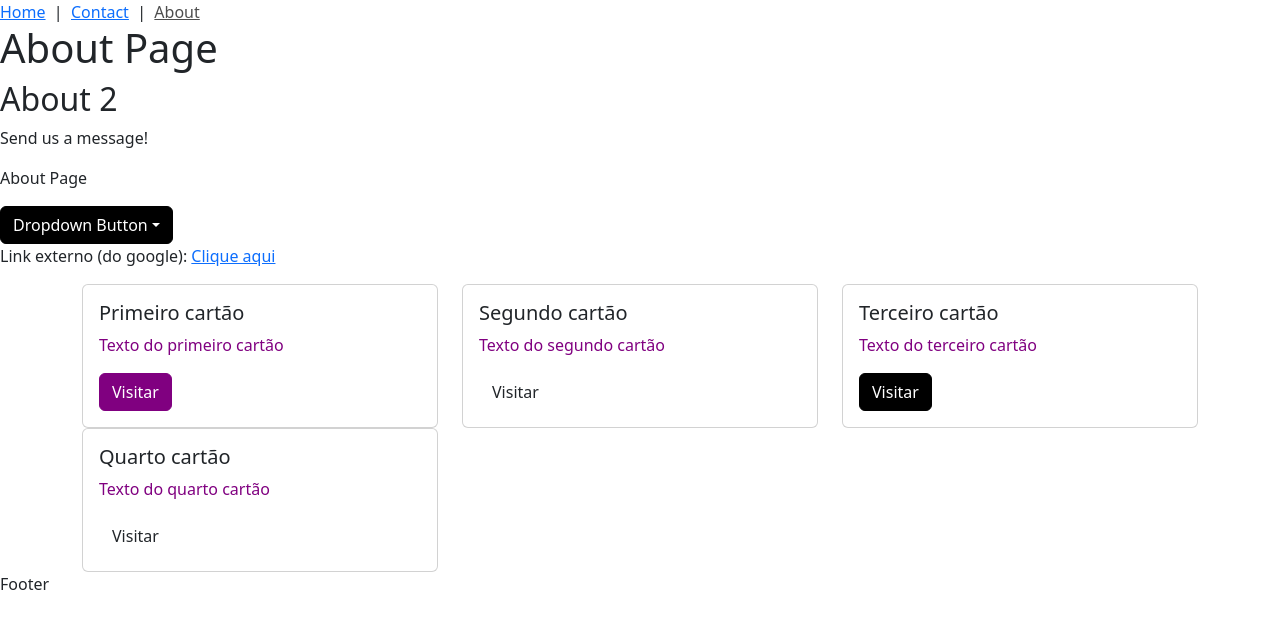
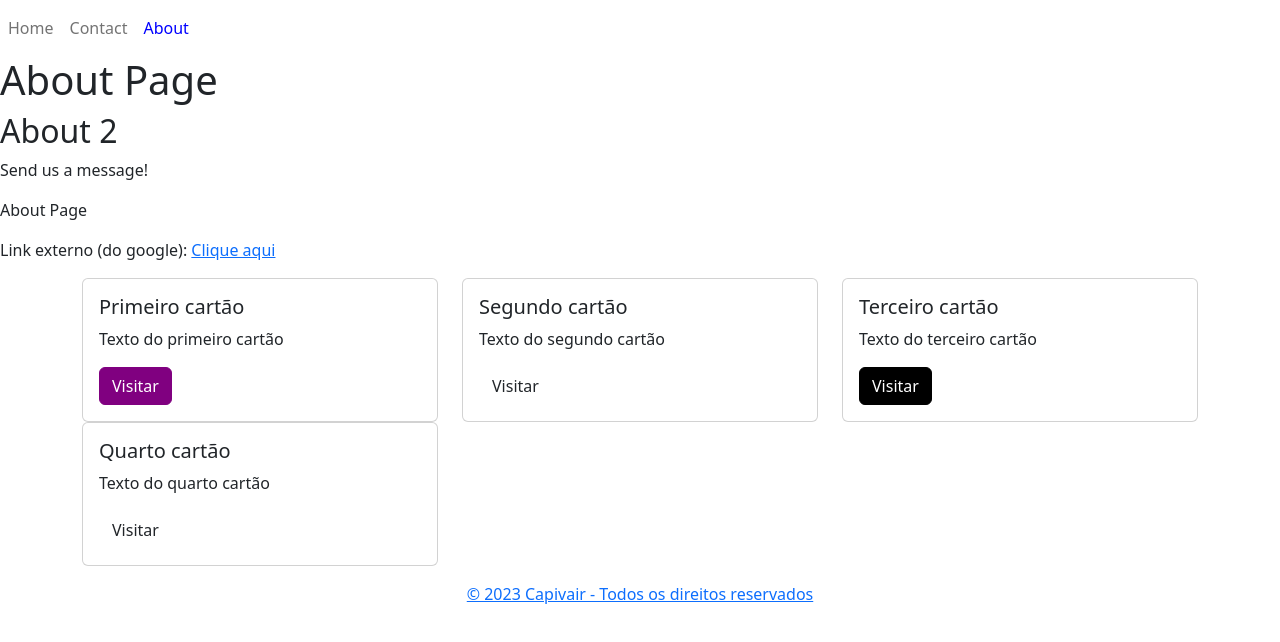
Before and after one commit to brazadrian/gatsby-app, a Gatsby site: page /about in a window 1280 px wide. Built offline with nearby package versions, Linux system fonts and the light colour scheme; Gatsby itself is replaced by a stand-in of ours.

Commit message:
consumindo api via graphql e reajustando footer

```diff
--- a/gatsby-config.js
+++ b/gatsby-config.js
@@ -1,18 +1,13 @@
-/**
- * Configure your Gatsby site with this file.
- *
- * See: https://www.gatsbyjs.com/docs/reference/config-files/gatsby-config/
- */
-
 /**
  * @type {import('gatsby').GatsbyConfig}
  */
 module.exports = {
   siteMetadata: {
-    title: `Gatsby Default Starter`,
-    description: `Kick off your next, great Gatsby project with this default starter. This barebones starter ships with the main Gatsby configuration files you might need.`,
-    author: `@gatsbyjs`,
-    siteUrl: `https://gatsbystarterdefaultsource.gatsbyjs.io/`,
+    author: `@capivair`,
+    title: `Capivair`,
+    description: `Lorem ipsum dolor sit amet, consectetur adipiscing elit. Donec auctor, nisl nec ultricies ultricies, nunc nisl ultricies nunc, quis ultricies nisl nisl nec nisl.`,
+    siteUrl: `https://capivair.netlify.app/`,
+    copyright: `© 2023 Capivair - Todos os direitos reservados`,
   },
   plugins: [
     `gatsby-plugin-sass`,
--- a/src/components/basicExample/index.jsx
+++ /dev/null
@@ -1,20 +0,0 @@
-import React from 'react';
-import {Dropdown} from 'react-bootstrap';
-
-function BasicExample() {
-  return (
-    <Dropdown>
-      <Dropdown.Toggle variant="success" id="dropdown-basic">
-        Dropdown Button
-      </Dropdown.Toggle>
-
-      <Dropdown.Menu>
-        <Dropdown.Item href="#/action-1">Action</Dropdown.Item>
-        <Dropdown.Item href="#/action-2">Another action</Dropdown.Item>
-        <Dropdown.Item href="#/action-3">Something else</Dropdown.Item>
-      </Dropdown.Menu>
-    </Dropdown>
-  );
-}
-
-export default BasicExample;
--- a/src/components/cardV2/index.jsx
+++ b/src/components/cardV2/index.jsx
@@ -5,8 +5,8 @@ const CardV2 = (props) => {
         <div className="card" >
             <div className="card-body">
                 <h5 className="card-title">{props.titleCard}</h5>
-                <p className="card-text text-gatsby">{props.textCard}</p>
-                <a href="#" className={`btn btn-${props.colorButton}`}>Visitar</a>
+                <p className="card-text">{props.textCard}</p>
+                <a href="/#" className={`btn btn-${props.colorButton}`}>Visitar</a>
             </div>
         </div>
     )
--- /dev/null
+++ b/src/components/footer/index.jsx
@@ -0,0 +1,34 @@
+import React from "react"
+import { useStaticQuery, graphql } from "gatsby"
+/* import * as Styled from "./styled" */
+
+const Footer = () => {
+    const data = useStaticQuery(graphql`
+    {
+        site {
+            siteMetadata {
+              copyright
+              description
+              siteUrl
+              title
+            }
+        }
+    }
+    `)
+
+    return (
+        <div>
+            <footer className="bg-light text-center text-lg-start">
+                <div className="text-center p-3">
+                    <p>
+                        <a href={data.site.siteMetadata.siteUrl} rel="noopener">
+                            {data.site.siteMetadata.copyright}
+                        </a>
+                    </p>
+                </div>
+            </footer >
+        </div >
+    )
+}
+
+export default Footer
--- a/src/components/layout/index.jsx
+++ b/src/components/layout/index.jsx
@@ -2,7 +2,7 @@ import React from "react"
 import PropTypes from "prop-types"
 
 import Menu from "../menu"
-
+import Footer from "../footer"
 
 import "./layout.scss"
 
@@ -10,11 +10,11 @@ const Layout = ({ children }) => {
   return (
     <>
       <main>
-          <Menu />
+        <Menu />
         {children}
 
-        </main>
-      Footer
+      </main>
+      <Footer />
     </>
   )
 }
--- a/src/components/menu/index.jsx
+++ b/src/components/menu/index.jsx
@@ -3,12 +3,18 @@ import { Link } from "gatsby"
 
 const Menu = () => {
     return (
-        <nav>
-            <Link to="/" activeStyle={{ color: "#4D4D4D" }} activeClassName="active">Home</Link>
-            &nbsp; | &nbsp;
-            <Link to="/contact" activeStyle={{ color: "#4D4D4D" }} activeClassName="active">Contact</Link>
-            &nbsp; | &nbsp;
-            <Link to="/about" activeStyle={{ color: "#4D4D4D" }} activeClassName="active">About</Link>
+        <nav className="navbar navbar-expand-lg navbar-light bg-light">
+            <ul className="navbar-nav mr-auto">
+                <li className="nav-item">
+                    <Link to="/" activeStyle={{ color: "blue" }} className="nav-link" activeClassName="active">Home</Link>
+                </li>
+                <li className="nav-item">
+                    <Link to="/contact" activeStyle={{ color: "blue" }} className="nav-link" activeClassName="active">Contact</Link>
+                </li>
+                <li className="nav-item">
+                    <Link to="/about" activeStyle={{ color: "blue" }} className="nav-link" activeClassName="active">About</Link>
+                </li>
+            </ul>
         </nav>
     )
 }
--- a/src/pages/about.jsx
+++ b/src/pages/about.jsx
@@ -2,7 +2,6 @@ import React from "react"
 import Layout from "../components/layout"
 
 import CardV2 from "../components/cardV2"
-import BasicExample from "../components/basicExample"
 
 const About = () => {
     var text = "About Page"
@@ -13,7 +12,6 @@ const About = () => {
             <h2>About 2</h2>
             <p>Send us a message!</p>
             <p>{text}</p>
-            <BasicExample />
 
             <p>
                 Link externo (do google): <a href="https://www.google.com/" blank>Clique aqui</a>
--- a/src/pages/contact.jsx
+++ b/src/pages/contact.jsx
@@ -1,5 +1,6 @@
 import React from "react"
 import Layout from "../components/layout"
+import Seo from "../components/seo"
 
 const Contact = () => {
     var text = "Contact Page"
@@ -18,4 +19,6 @@ const Contact = () => {
     )
 }
 
+export const Head = () => <Seo title="Contact" />
+
 export default Contact
```
Also changed, not shown: src/pages/index.jsx (+9 -5 lines), src/components/footer/styled.js (added).
